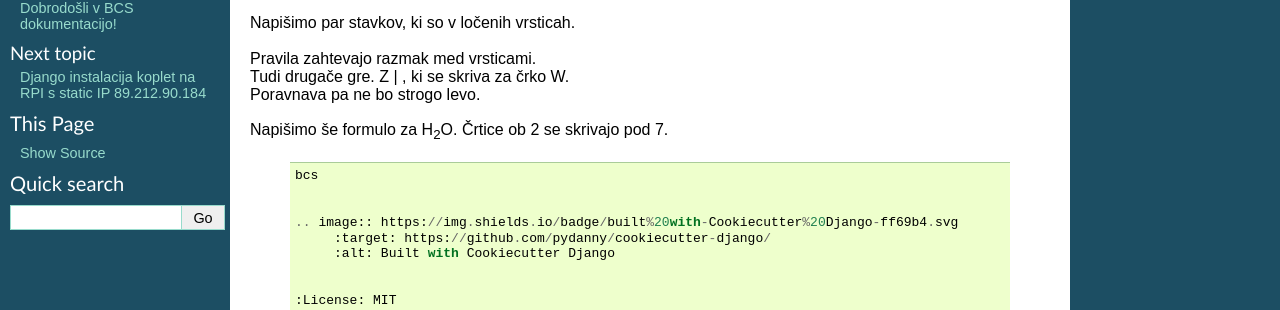
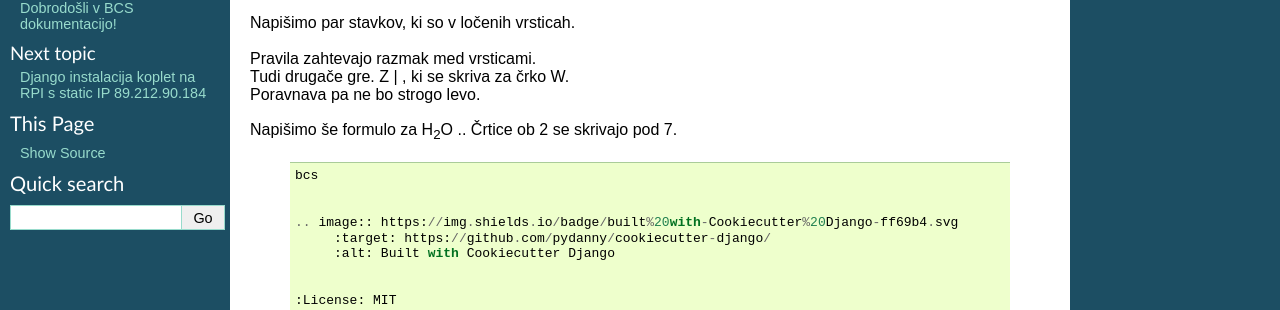
Before and after one commit to pavlovicr/bcs-staro, a Sphinx documentation site: the page built from docs/vaje.rst, in a window 1280 px wide. Shown: the part 159-469 px from the top of the page. Built offline with Sphinx 7.4.7, drawn with Linux system fonts in a browser that asks for light colours; pages that are not in the unit, such as notebooks, are missing from menus; some of the changed lines change nothing that is shown.

Commit message:
kaj pa sedaj

```diff
--- a/docs/vaje.rst
+++ b/docs/vaje.rst
@@ -14,8 +14,9 @@
 | Pravila zahtevajo razmak med vrsticami.
 | Tudi drugače gre. Z | , ki se skriva za črko W.
 | Poravnava pa ne bo strogo levo.
-.. To je komentar.
-Napišimo še formulo za H\ :sub:`2`\ O. Črtice ob 2 se skrivajo pod 7.
+
+Napišimo še formulo za H\ :sub:`2`\ O
+.. Črtice ob 2 se skrivajo pod 7.
 
 
 
```
